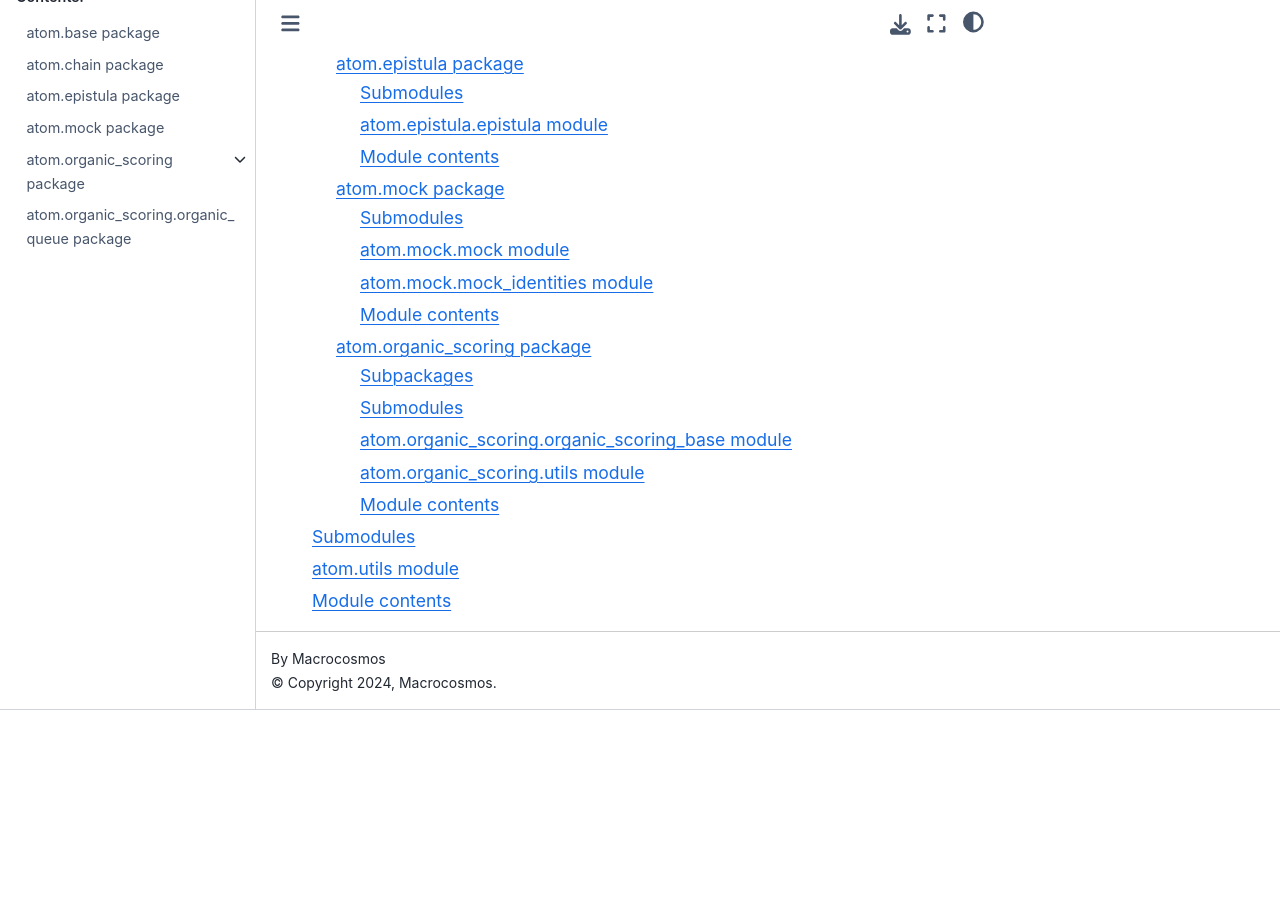
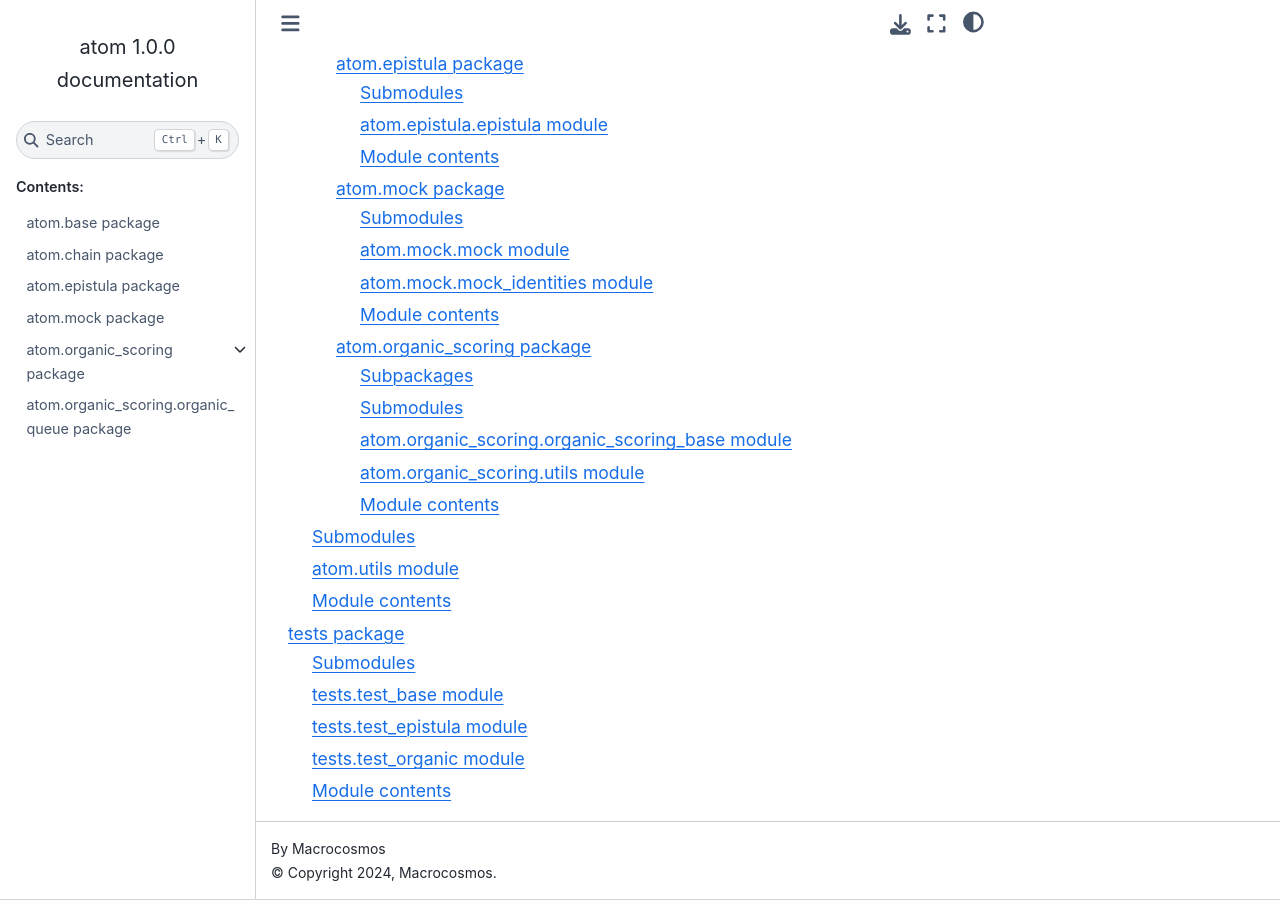
Before and after one commit to macrocosm-os/atom, a Sphinx documentation site: the page built from docs/modules.rst, in a window 1280 px wide and 900 px high, scrolled down 621 px. Built offline with Sphinx 7.4.7 and the Sphinx Book theme 1.1.4, drawn with Linux system fonts in a browser that asks for light colours; pages that are not in the unit, such as notebooks, are missing from menus; before the commit the page ends 1331 px from its top, so only the background shows below that.

Commit message:
update docs

```diff
--- a/docs/modules.rst
+++ b/docs/modules.rst
@@ -5,3 +5,4 @@
    :maxdepth: 4
 
    atom
+   tests
--- /dev/null
+++ b/docs/tests.rst
@@ -0,0 +1,37 @@
+tests package
+=============
+
+Submodules
+----------
+
+tests.test\_base module
+-----------------------
+
+.. automodule:: tests.test_base
+   :members:
+   :undoc-members:
+   :show-inheritance:
+
+tests.test\_epistula module
+---------------------------
+
+.. automodule:: tests.test_epistula
+   :members:
+   :undoc-members:
+   :show-inheritance:
+
+tests.test\_organic module
+--------------------------
+
+.. automodule:: tests.test_organic
+   :members:
+   :undoc-members:
+   :show-inheritance:
+
+Module contents
+---------------
+
+.. automodule:: tests
+   :members:
+   :undoc-members:
+   :show-inheritance:
--- a/pyproject.toml
+++ b/pyproject.toml
@@ -18,6 +18,7 @@
 black = "^23.9.1"
 sphinx = "8.1.3"
 sphinx-book-theme = "1.1.3"
+sphinx-autodoc-typehints = "2.5.0"
 ghp-import = "2.1.0"
 
 [build-system]
```
Also changed, not shown: 1 other file.
